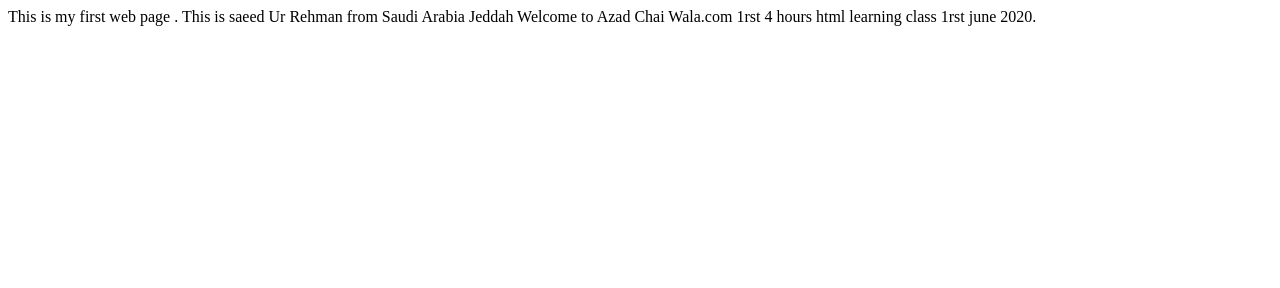
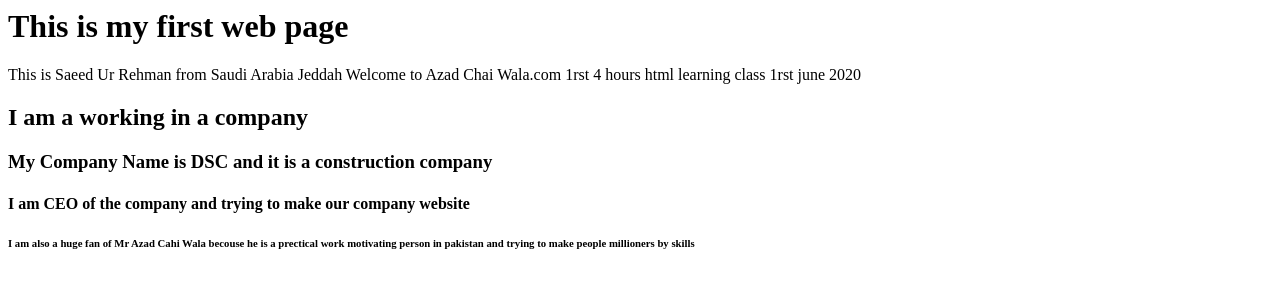
Before and after one commit to saeedlucky/html, a plain HTML site: page index.html in a window 1280 px wide. Drawn offline with Linux system fonts and the light colour scheme.

Commit message:
Add files via upload

```diff
--- a/index.html
+++ b/index.html
@@ -1 +1,6 @@
-This is my first web page . This is saeed Ur Rehman from Saudi Arabia Jeddah Welcome to Azad Chai Wala.com 1rst 4 hours html learning class 1rst june 2020.
+<h1>This is my first web page
+</h1> This is Saeed Ur Rehman from Saudi Arabia Jeddah Welcome to Azad Chai Wala.com 1rst 4 hours html learning class 1rst june 2020 <h2>
+I am a working in a company </h2>
+<h3> My Company Name is DSC and it is a construction company </h3>
+<h4> I am CEO of the company and trying to make our company website </h4>
+<h6> I am also a huge fan of Mr Azad Cahi Wala becouse he is a prectical work motivating person in pakistan and trying to make people millioners by skills </h6>
```
